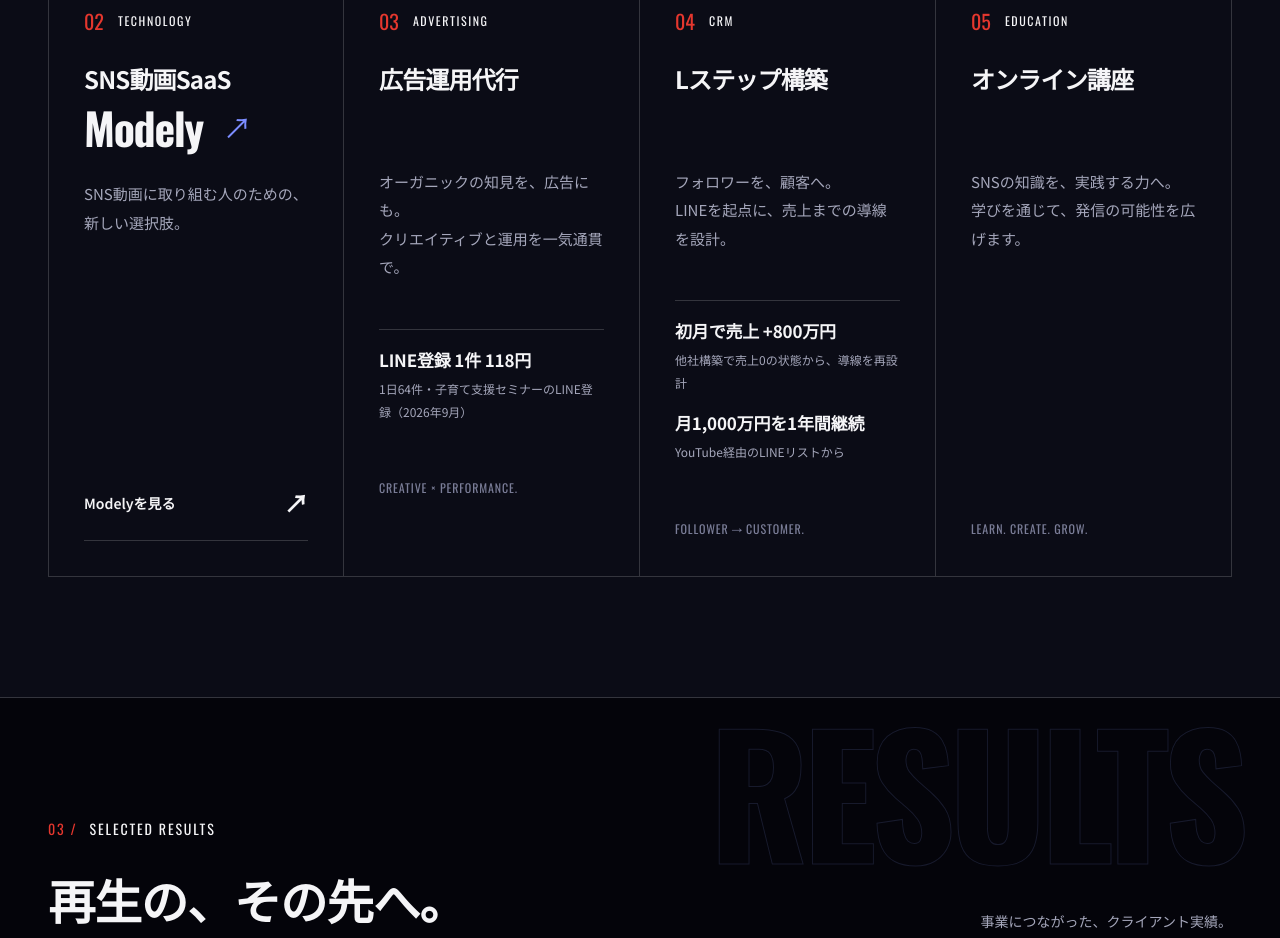
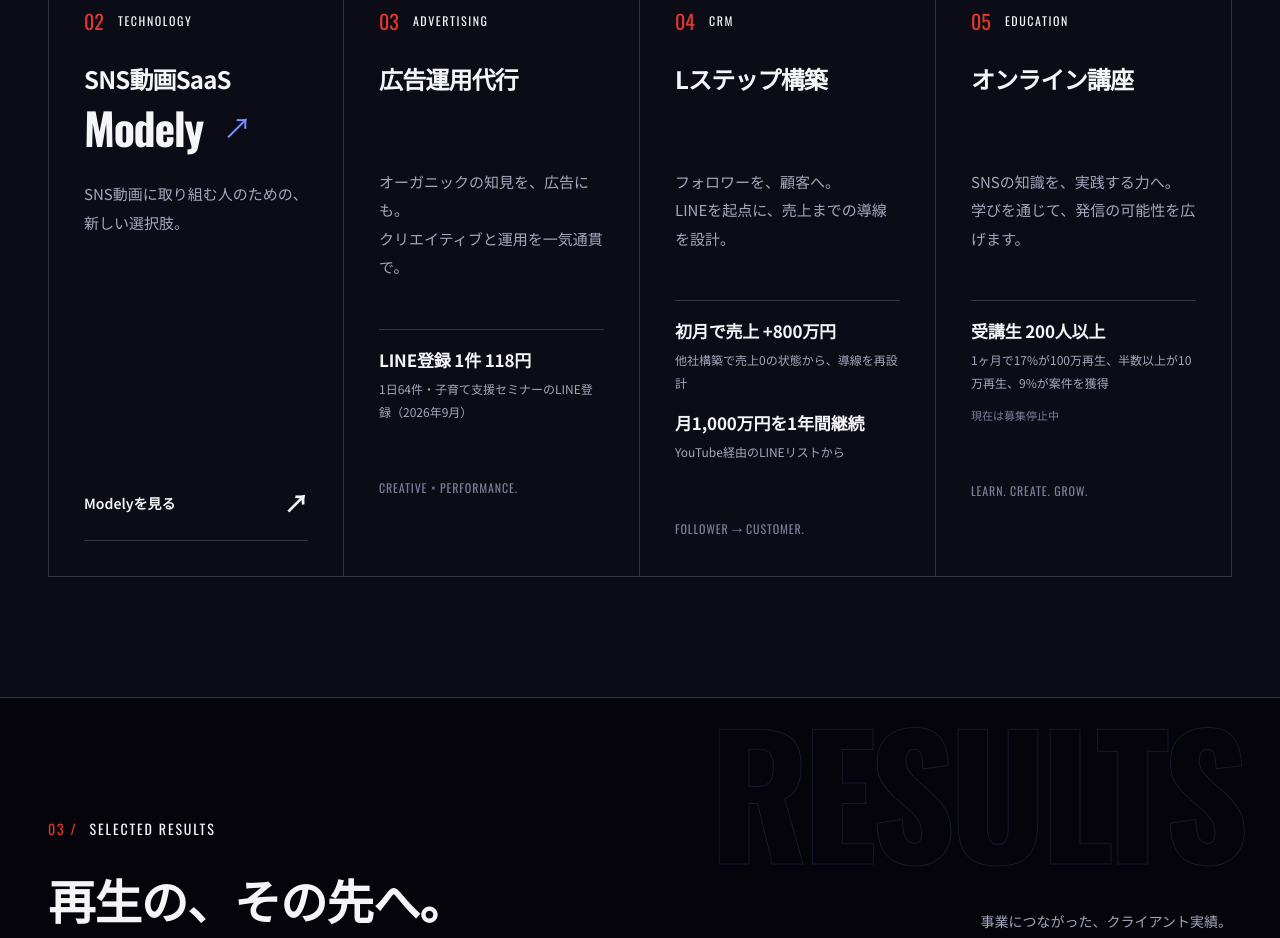
Before and after one commit to pdytokyo/pdy-homepage, a plain HTML site: page index.html in a window 1280 px wide. Shown: the part 3203-4141 px from the top of the page. Drawn offline with nearby package versions, Linux system fonts and the light colour scheme.

Commit message:
オンライン講座カードに実績（受講生200人以上・17%が100万再生・半数以上が10万再生・9%が案件獲得）と募集停止中を追記

```diff
--- a/index.html
+++ b/index.html
@@ -88,7 +88,7 @@
         <article class="service-card reveal"><p class="eyebrow"><span class="service-number">02</span> TECHNOLOGY</p><h3>SNS動画SaaS<br><span class="modely-name">Modely<span>↗</span></span></h3><p>SNS動画に取り組む人のための、<br>新しい選択肢。</p><a class="text-link" href="https://modely.to" target="_blank" rel="noopener noreferrer">Modelyを見る <span class="sr-only">（新しいタブで開く）</span><span aria-hidden="true">↗</span></a></article>
         <article class="service-card reveal"><p class="eyebrow"><span class="service-number">03</span> ADVERTISING</p><h3>広告運用代行</h3><p>オーガニックの知見を、広告にも。<br>クリエイティブと運用を一気通貫で。</p><p class="card-proof"><strong>LINE登録 1件 118円</strong><span>1日64件・子育て支援セミナーのLINE登録（2026年9月）</span></p><span class="card-bottom" aria-hidden="true">CREATIVE × PERFORMANCE.</span></article>
         <article class="service-card reveal"><p class="eyebrow"><span class="service-number">04</span> CRM</p><h3>Lステップ構築</h3><p>フォロワーを、顧客へ。<br>LINEを起点に、売上までの導線を設計。</p><p class="card-proof"><strong>初月で売上 +800万円</strong><span>他社構築で売上0の状態から、導線を再設計</span><strong>月1,000万円を1年間継続</strong><span>YouTube経由のLINEリストから</span></p><span class="card-bottom" aria-hidden="true">FOLLOWER → CUSTOMER.</span></article>
-        <article class="service-card reveal"><p class="eyebrow"><span class="service-number">05</span> EDUCATION</p><h3>オンライン講座</h3><p>SNSの知識を、実践する力へ。<br>学びを通じて、発信の可能性を広げます。</p><span class="card-bottom" aria-hidden="true">LEARN. CREATE. GROW.</span></article>
+        <article class="service-card reveal"><p class="eyebrow"><span class="service-number">05</span> EDUCATION</p><h3>オンライン講座</h3><p>SNSの知識を、実践する力へ。<br>学びを通じて、発信の可能性を広げます。</p><p class="card-proof"><strong>受講生 200人以上</strong><span>1ヶ月で17%が100万再生、半数以上が10万再生、9%が案件を獲得</span><span class="card-status">現在は募集停止中</span></p><span class="card-bottom" aria-hidden="true">LEARN. CREATE. GROW.</span></article>
       </div>
     </div></section>
 
--- a/style.css
+++ b/style.css
@@ -167,6 +167,7 @@
 .card-proof strong{font-size:1.0625rem;font-weight:700;color:var(--white);letter-spacing:-.01em}
 .card-proof span{font-size:.75rem;color:var(--muted)}
 .card-proof span+strong{margin-top:10px}
+.card-proof .card-status{margin-top:8px;color:#797e9b;font-size:.6875rem}
 .card-proof+.card-bottom{margin-top:14px}
 @media(min-width:768px){.worked-with{padding-block:40px 44px}
 .brand-row{grid-template-columns:repeat(3,minmax(0,1fr));gap:26px 32px;margin-top:26px}
```
